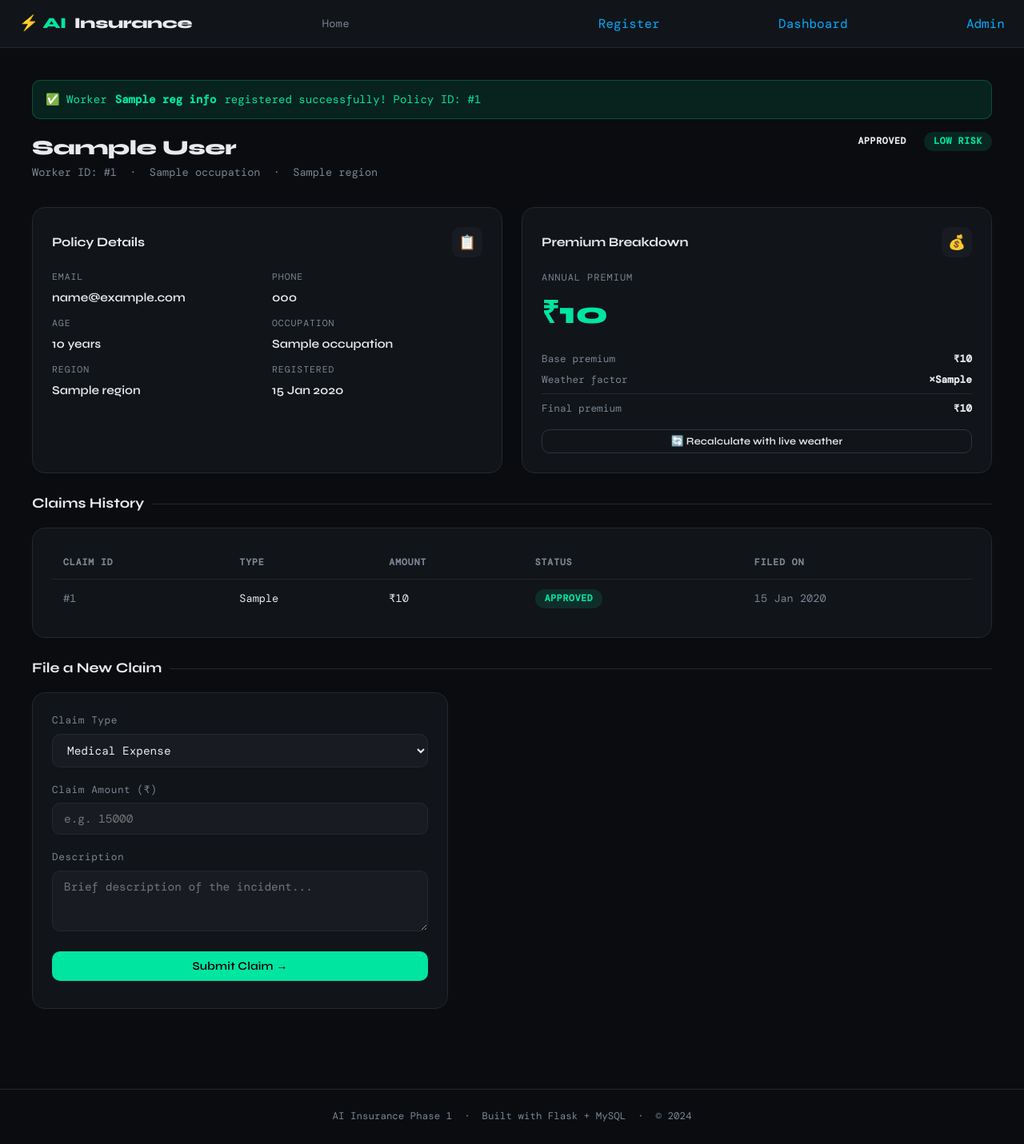
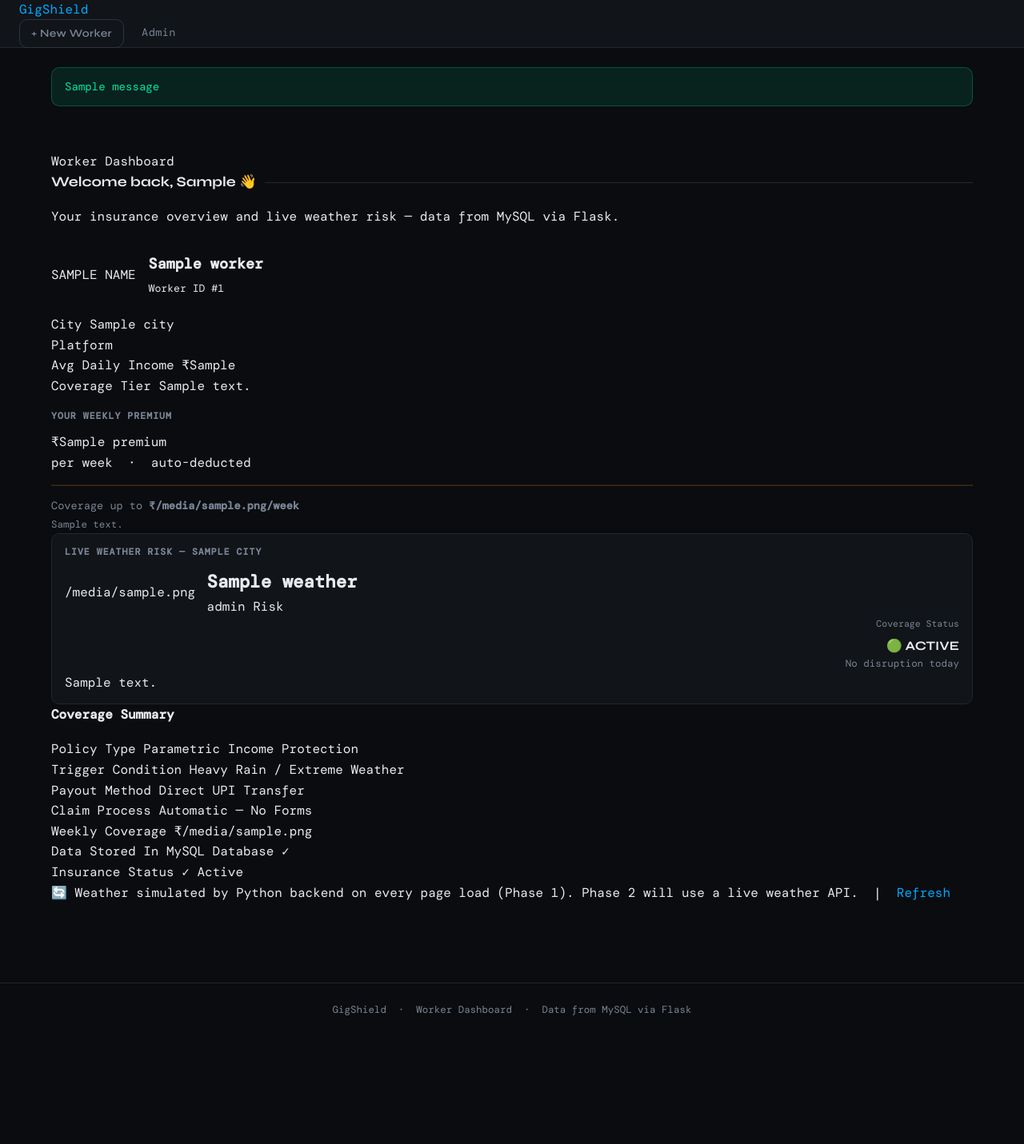
Before and after one commit to vishaladhityaask/AI-Insurance, a Flask app: template templates/dashboard.html in a window 1280 px wide. Shown: the whole page at 80% size. After the commit the page ends 1270 px from the top, so only its background shows below. Run offline with Flask 3, Linux system fonts and the light colour scheme; the template is opened without the code that fills it: most values are stand-ins (such as "Sample title", 1, 10 or a date in 2020); one stand-in notice (Sample message) is shown; some web fonts are replaced.

Commit message:
Update dashboard.html

```diff
--- a/templates/dashboard.html
+++ b/templates/dashboard.html
@@ -1,250 +1,193 @@
 <!DOCTYPE html>
 <html lang="en">
 <head>
-  <meta charset="UTF-8">
-  <meta name="viewport" content="width=device-width, initial-scale=1.0">
-  <title>Worker Dashboard – AI Insurance</title>
-  <link rel="stylesheet" href="{{ url_for('static', filename='css/style.css') }}">
+<meta charset="UTF-8"/>
+<meta name="viewport" content="width=device-width, initial-scale=1.0"/>
+<title>Dashboard – GigShield</title>
+<link rel="preconnect" href="https://fonts.googleapis.com"/>
+<link href="https://fonts.googleapis.com/css2?family=Syne:wght@400;600;700;800&family=DM+Sans:wght@300;400;500&display=swap" rel="stylesheet"/>
+<link rel="stylesheet" href="{{ url_for('static', filename='css/style.css') }}"/>
 </head>
 <body>
 
-<nav>
-  <div class="nav-brand">⚡ AI<span>Insurance</span></div>
-  <div class="nav-links">
-    <a href="{{ url_for('index') }}">Home</div>
-    <a href="{{ url_for('register') }}">Register</a>
-    <a href="{{ url_for('dashboard') }}" class="active">Dashboard</a>
-    <a href="{{ url_for('admin') }}">Admin</a>
+<!-- ── NAVBAR ─────────────────────────────────────────────── -->
+<nav class="nav">
+  <div class="nav-inner">
+    <a class="brand" href="/">Gig<span>Shield</span></a>
+    <div class="nav-links">
+      <a href="/register" class="btn btn-outline btn-sm">+ New Worker</a>
+      <a href="/admin" class="nav-link">Admin</a>
+    </div>
   </div>
 </nav>
 
-<main>
-  <div class="container dash-page">
+<!-- ── FLASH MESSAGES ─────────────────────────────────────── -->
+{% with messages = get_flashed_messages(with_categories=true) %}
+  {% if messages %}
+    <div class="container" style="padding-top:1.5rem">
+      {% for category, message in messages %}
+        <div class="alert alert-{{ 'success' if category == 'success' else 'danger' }}">
+          {{ message }}
+        </div>
+      {% endfor %}
+    </div>
+  {% endif %}
+{% endwith %}
 
-    {% if not worker and not reg_info %}
-    <!-- No worker selected -->
-    <div style="text-align:center;padding:80px 0;">
-      <div style="font-size:3rem;margin-bottom:16px;">🔍</div>
-      <div style="font-family:var(--font-head);font-size:1.4rem;font-weight:700;margin-bottom:8px;">No Worker Selected</div>
-      <div class="text-muted mb-6">Register a worker first, or enter a Worker ID to view their dashboard.</div>
-      <form style="display:flex;gap:10px;justify-content:center;align-items:center;max-width:360px;margin:0 auto;" method="GET" action="{{ url_for('dashboard') }}">
-        {# redirect via JS below #}
-        <input type="number" id="wid-input" placeholder="Worker ID (e.g. 1)" min="1"
-               style="background:var(--bg3);border:1px solid var(--border);border-radius:var(--r);padding:10px 14px;color:var(--text);font-family:var(--font-mono);font-size:.9rem;flex:1;outline:none;">
-        <button type="button" onclick="goToWorker()" class="btn btn-primary">View →</button>
-      </form>
-      <div class="mt-6">
-        <a href="{{ url_for('register') }}" class="btn btn-outline">+ Register New Worker</a>
-      </div>
-    </div>
-    <script>
-      function goToWorker(){
-        const id = document.getElementById('wid-input').value;
-        if(id) window.location.href = '/dashboard/' + id;
-      }
-    </script>
+<!-- ── DASHBOARD CONTENT ──────────────────────────────────── -->
+<section class="dash-page">
+  <div class="container">
 
-    {% else %}
-
-    {% if reg_info %}
-    <div class="alert alert-success">
-      ✅ Worker <strong>{{ reg_info.name }}</strong> registered successfully! Policy ID: #{{ reg_info.id }}
-    </div>
-    {% endif %}
-
-    {% if worker %}
-    <div class="dash-header">
-      <div>
-        <div class="dash-name">{{ worker.full_name }}</div>
-        <div class="dash-meta">Worker ID: #{{ worker.id }} &nbsp;·&nbsp; {{ worker.occupation }} &nbsp;·&nbsp; {{ worker.region }}</div>
-      </div>
-      <div style="display:flex;align-items:center;gap:10px;">
-        <span class="badge badge-{{ worker.status }}">{{ worker.status }}</span>
-        {% if worker.risk_level == 'high' %}
-          <span class="badge" style="background:rgba(255,77,109,.12);color:var(--high);">High Risk</span>
-        {% elif worker.risk_level == 'medium' %}
-          <span class="badge" style="background:rgba(255,179,71,.12);color:var(--medium);">Med Risk</span>
-        {% else %}
-          <span class="badge" style="background:rgba(0,229,160,.12);color:var(--low);">Low Risk</span>
-        {% endif %}
-      </div>
+    <!-- Page heading -->
+    <div class="fu" style="margin-bottom:2rem">
+      <span class="label">Worker Dashboard</span>
+      <h2 class="section-title">Welcome back, {{ worker.name.split()[0] }} 👋</h2>
+      <p class="muted">Your insurance overview and live weather risk — data from MySQL via Flask.</p>
     </div>
 
-    <div class="grid-2">
-      <!-- Policy Details -->
-      <div class="card">
-        <div class="card-header">
-          <div class="card-title">Policy Details</div>
-          <div class="card-icon">📋</div>
-        </div>
-        <div class="detail-grid">
-          <div class="detail-item">
-            <label>Email</label>
-            <span>{{ worker.email }}</span>
+    <div class="dash-grid">
+
+      <!-- ── LEFT COLUMN: Profile + Premium ── -->
+      <div>
+
+        <!-- Profile card -->
+        <div class="profile-card fu fu1" style="margin-bottom:1rem">
+          <div style="display:flex;align-items:center;gap:1rem;margin-bottom:1.3rem">
+            <div class="avatar">{{ worker.name[0].upper() }}</div>
+            <div>
+              <h5 style="font-size:1.15rem;margin-bottom:.1rem">{{ worker.name }}</h5>
+              <span class="muted" style="font-size:.82rem">Worker ID #{{ worker.id }}</span>
+            </div>
           </div>
-          <div class="detail-item">
-            <label>Phone</label>
-            <span>{{ worker.phone or '—' }}</span>
+          <div class="info-row">
+            <span class="il">City</span>
+            <span class="iv">{{ worker.city }}</span>
           </div>
-          <div class="detail-item">
-            <label>Age</label>
-            <span>{{ worker.age }} years</span>
+          <div class="info-row">
+            <span class="il">Platform</span>
+            <span class="iv">{{ worker.platform }}</span>
           </div>
-          <div class="detail-item">
-            <label>Occupation</label>
-            <span>{{ worker.occupation }}</span>
+          <div class="info-row">
+            <span class="il">Avg Daily Income</span>
+            <span class="iv">₹{{ worker.daily_income }}</span>
           </div>
-          <div class="detail-item">
-            <label>Region</label>
-            <span>{{ worker.region }}</span>
-          </div>
-          <div class="detail-item">
-            <label>Registered</label>
-            <span>{{ worker.registered_at.strftime('%d %b %Y') if worker.registered_at else '—' }}</span>
+          <div class="info-row">
+            <span class="il">Coverage Tier</span>
+            <span class="iv" style="color:var(--teal)">{{ coverage.description.split('–')[0].strip() }}</span>
           </div>
         </div>
+
+        <!-- Premium block -->
+        <div class="premium-block fu fu2">
+          <div style="font-size:.72rem;color:var(--muted);letter-spacing:.09em;text-transform:uppercase;font-weight:700;margin-bottom:.65rem">
+            Your Weekly Premium
+          </div>
+          <span class="premium-amt">₹{{ worker.premium }}</span>
+          <div class="premium-lbl">per week &nbsp;·&nbsp; auto-deducted</div>
+          <hr class="divider" style="border-color:rgba(255,153,51,.2);margin:.9rem 0"/>
+          <div style="font-size:.85rem;color:var(--muted)">
+            Coverage up to
+            <span style="color:var(--saffron);font-weight:700">₹{{ coverage.weekly_coverage }}/week</span>
+          </div>
+          <div style="font-size:.78rem;color:var(--muted);margin-top:.2rem">
+            {{ coverage.description }}
+          </div>
+        </div>
+
       </div>
 
-      <!-- Premium Breakdown -->
-      <div class="card">
-        <div class="card-header">
-          <div class="card-title">Premium Breakdown</div>
-          <div class="card-icon">💰</div>
+      <!-- ── RIGHT COLUMN: Weather + Coverage ── -->
+      <div>
+
+        <!-- Weather risk card — filled by Jinja from insurance_model.py -->
+        <div class="weather-card fu fu2 {{ weather.risk_level | lower }}" id="weather-card">
+          <div class="w-top">
+            <div>
+              <div style="font-size:.72rem;color:var(--muted);text-transform:uppercase;letter-spacing:.09em;font-weight:700;margin-bottom:.6rem">
+                Live Weather Risk — {{ worker.city }}
+              </div>
+              <div style="display:flex;align-items:center;gap:.9rem">
+                <span class="w-icon">{{ weather.icon }}</span>
+                <div>
+                  <h4 style="margin:0;font-size:1.4rem">{{ weather.weather }}</h4>
+                  <span class="risk-pill {{ weather.risk_level | lower }}">
+                    {{ weather.risk_level }} Risk
+                  </span>
+                </div>
+              </div>
+            </div>
+            <!-- Coverage status -->
+            <div style="text-align:right">
+              <div style="font-size:.72rem;color:var(--muted);margin-bottom:.3rem">Coverage Status</div>
+              {% if weather.risk_level == 'High' %}
+                <div style="font-family:'Syne',sans-serif;font-weight:700;font-size:1rem;color:var(--danger)">🔴 TRIGGERED</div>
+                <div style="font-size:.78rem;color:var(--muted)">Payout processing…</div>
+              {% elif weather.risk_level == 'Medium' %}
+                <div style="font-family:'Syne',sans-serif;font-weight:700;font-size:1rem;color:var(--warn)">🟡 MONITORING</div>
+                <div style="font-size:.78rem;color:var(--muted)">Watching conditions</div>
+              {% else %}
+                <div style="font-family:'Syne',sans-serif;font-weight:700;font-size:1rem;color:var(--success)">🟢 ACTIVE</div>
+                <div style="font-size:.78rem;color:var(--muted)">No disruption today</div>
+              {% endif %}
+            </div>
+          </div>
+          <p class="w-msg">{{ weather.message }}</p>
         </div>
-        <div style="margin-bottom:4px;font-size:.75rem;color:var(--muted);letter-spacing:.08em;text-transform:uppercase;">Annual Premium</div>
-        <div style="font-family:var(--font-head);font-size:2.4rem;font-weight:800;color:var(--accent);margin-bottom:16px;">
-          ₹{{ "{:,.0f}".format(worker.final_premium) }}
-        </div>
-        <div class="premium-breakdown" style="display:flex;flex-direction:column;gap:6px;">
-          <div class="pb-row">
-            <span class="text-muted">Base premium</span>
-            <strong>₹{{ "{:,.0f}".format(worker.base_premium) }}</strong>
+
+        <!-- Coverage summary card -->
+        <div class="cov-card fu fu3">
+          <h5 style="margin-bottom:1.1rem;font-size:1rem">Coverage Summary</h5>
+          <div class="info-row">
+            <span class="il">Policy Type</span>
+            <span class="iv">Parametric Income Protection</span>
           </div>
-          <div class="pb-row">
-            <span class="text-muted">Weather factor</span>
-            <strong>×{{ worker.weather_factor }}</strong>
+          <div class="info-row">
+            <span class="il">Trigger Condition</span>
+            <span class="iv">Heavy Rain / Extreme Weather</span>
           </div>
-          <div style="border-top:1px solid var(--border);padding-top:8px;" class="pb-row">
-            <span class="text-muted">Final premium</span>
-            <strong class="text-accent">₹{{ "{:,.0f}".format(worker.final_premium) }}</strong>
+          <div class="info-row">
+            <span class="il">Payout Method</span>
+            <span class="iv">Direct UPI Transfer</span>
+          </div>
+          <div class="info-row">
+            <span class="il">Claim Process</span>
+            <span class="iv" style="color:var(--teal)">Automatic — No Forms</span>
+          </div>
+          <div class="info-row">
+            <span class="il">Weekly Coverage</span>
+            <span class="iv" style="color:var(--saffron)">₹{{ coverage.weekly_coverage }}</span>
+          </div>
+          <div class="info-row">
+            <span class="il">Data Stored In</span>
+            <span class="iv" style="color:var(--teal)">MySQL Database ✓</span>
+          </div>
+          <div class="info-row">
+            <span class="il">Insurance Status</span>
+            <span class="iv" style="color:var(--success)">✓ Active</span>
           </div>
         </div>
-        <div class="mt-4">
-          <button class="btn btn-outline btn-sm btn-full" onclick="refreshPremium({{ worker.id }})">
-            🔄 Recalculate with live weather
-          </button>
-        </div>
+
       </div>
-    </div>
+    </div><!-- /dash-grid -->
 
-    <!-- Claims -->
-    <div class="mt-6">
-      <div class="section-title">Claims History</div>
-      {% if claims %}
-      <div class="card table-wrap">
-        <table>
-          <thead>
-            <tr>
-              <th>Claim ID</th>
-              <th>Type</th>
-              <th>Amount</th>
-              <th>Status</th>
-              <th>Filed On</th>
-            </tr>
-          </thead>
-          <tbody>
-            {% for c in claims %}
-            <tr>
-              <td class="text-muted">#{{ c.id }}</td>
-              <td>{{ c.claim_type or '—' }}</td>
-              <td>{% if c.amount %}₹{{ "{:,.0f}".format(c.amount) }}{% else %}—{% endif %}</td>
-              <td>
-                <span class="badge {% if c.status == 'approved' %}badge-active{% elif c.status == 'rejected' %}badge-suspended{% else %}badge-pending{% endif %}">
-                  {{ c.status }}
-                </span>
-              </td>
-              <td class="text-muted">{{ c.filed_at.strftime('%d %b %Y') if c.filed_at else '—' }}</td>
-            </tr>
-            {% endfor %}
-          </tbody>
-        </table>
-      </div>
-      {% else %}
-      <div class="card text-center text-muted" style="padding:32px;">No claims filed yet.</div>
-      {% endif %}
-    </div>
+    <!-- Refresh note -->
+    <p class="refresh-note">
+      🔄 Weather simulated by Python backend on every page load (Phase 1).
+      Phase 2 will use a live weather API. &nbsp;|&nbsp;
+      <a href="/dashboard/{{ worker.id }}">Refresh</a>
+    </p>
 
-    <!-- File Claim -->
-    <div class="mt-6">
-      <div class="section-title">File a New Claim</div>
-      <div class="card" style="max-width:520px;">
-        <div class="form-group">
-          <label>Claim Type</label>
-          <select id="claim-type">
-            <option value="Medical Expense">Medical Expense</option>
-            <option value="Accident">Accident</option>
-            <option value="Property Damage">Property Damage</option>
-            <option value="Weather Damage">Weather Damage</option>
-            <option value="Disability">Disability</option>
-          </select>
-        </div>
-        <div class="form-group">
-          <label>Claim Amount (₹)</label>
-          <input type="number" id="claim-amount" placeholder="e.g. 15000">
-        </div>
-        <div class="form-group">
-          <label>Description</label>
-          <textarea id="claim-desc" rows="3" placeholder="Brief description of the incident..."></textarea>
-        </div>
-        <button class="btn btn-primary btn-full" onclick="fileClaim({{ worker.id }})">Submit Claim →</button>
-        <div id="claim-msg" style="margin-top:10px;font-size:.85rem;"></div>
-      </div>
-    </div>
+  </div>
+</section>
 
-    {% endif %}
-    {% endif %}
+<!-- ── FOOTER ──────────────────────────────────────────────── -->
+<footer>
+  <div class="container">
+    <span class="brand-foot">GigShield</span> &nbsp;·&nbsp;
+    Worker Dashboard &nbsp;·&nbsp;
+    <span style="color:var(--teal)">Data from MySQL via Flask</span>
   </div>
-</main>
-
-<footer>
-  <div>AI Insurance Phase 1 &nbsp;·&nbsp; Built with Flask + MySQL &nbsp;·&nbsp; © 2024</div>
 </footer>
-
-<script>
-async function refreshPremium(workerId) {
-  const btn = event.target;
-  btn.disabled = true;
-  btn.innerHTML = '<span class="spinner"></span> Calculating...';
-  try {
-    await fetch('/admin/recalculate', { method: 'POST' });
-    window.location.reload();
-  } catch(e) {
-    btn.disabled = false;
-    btn.textContent = '🔄 Recalculate with live weather';
-  }
-}
-
-async function fileClaim(workerId) {
-  const type   = document.getElementById('claim-type').value;
-  const amount = document.getElementById('claim-amount').value;
-  const desc   = document.getElementById('claim-desc').value;
-  const msg    = document.getElementById('claim-msg');
-  try {
-    const res = await fetch('/api/claim', {
-      method: 'POST',
-      headers: { 'Content-Type': 'application/json' },
-      body: JSON.stringify({ worker_id: workerId, claim_type: type, amount: parseFloat(amount) || 0, description: desc })
-    });
-    const data = await res.json();
-    if (data.success) {
-      msg.innerHTML = '<span style="color:var(--accent)">✅ Claim #' + data.claim_id + ' submitted successfully.</span>';
-      setTimeout(() => window.location.reload(), 1500);
-    }
-  } catch(e) {
-    msg.innerHTML = '<span style="color:var(--danger)">❌ Failed to submit claim.</span>';
-  }
-}
-</script>
 
 </body>
 </html>
```
